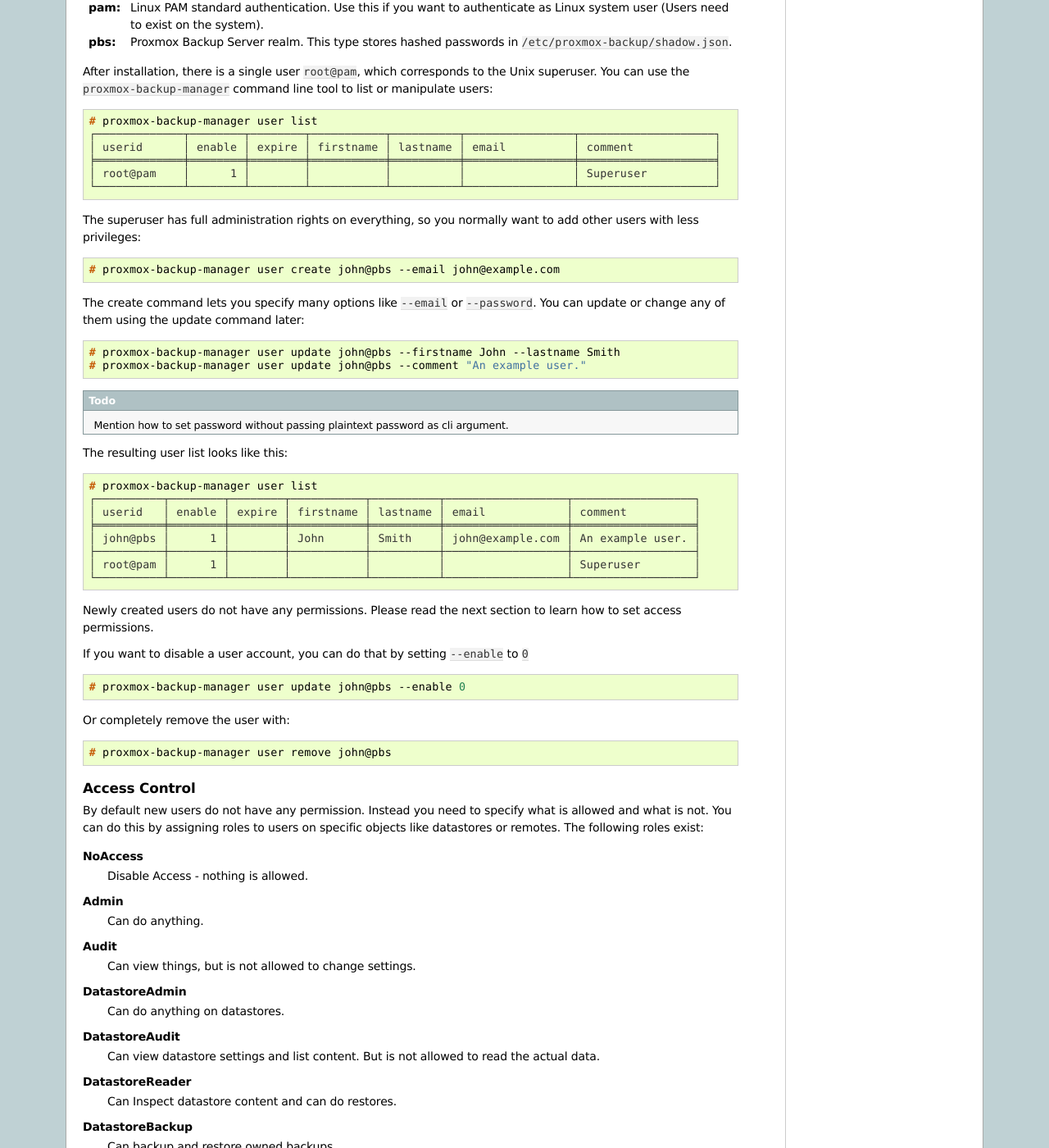
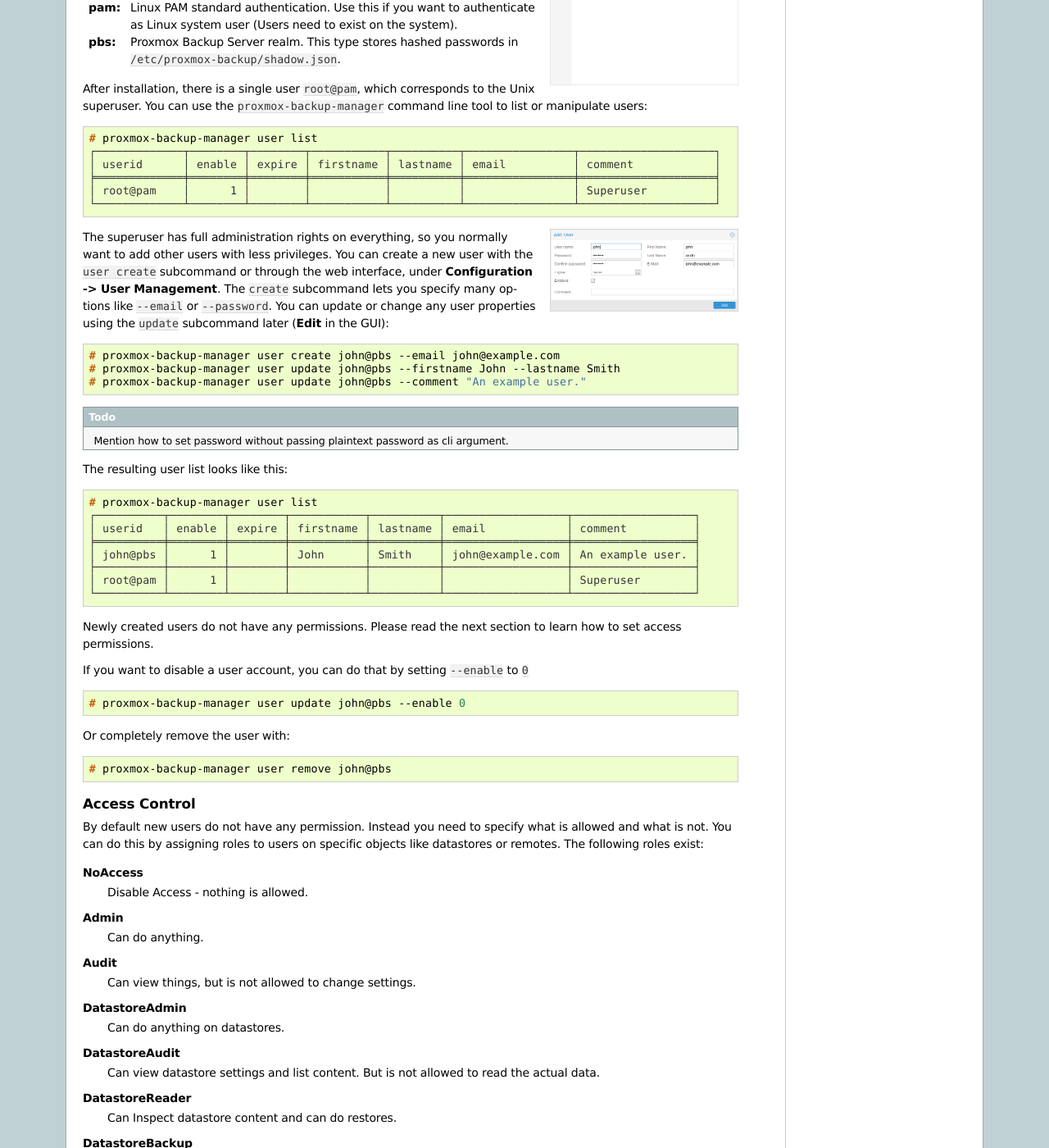
Before and after one commit to proxmox/proxmox-backup, a Sphinx documentation site: the page built from docs/administration-guide.rst, in a window 1280 px wide and 1400 px high, scrolled down 5143 px. Shown: the whole window at 82% size. Built offline with Sphinx 7.4.7, drawn with Linux system fonts in a browser that asks for light colours; some of the changed text lies outside the part shown.

Commit message:
User Management: Add screenshots and explanation
Add screenshots for user management section in web
interface and explain how to carry out relevant tasks
using it.

Signed-off-by: Dylan Whyte <d.whyte@proxmox.com>

```diff
--- a/docs/administration-guide.rst
+++ b/docs/administration-guide.rst
@@ -381,6 +381,11 @@
 User Management
 ~~~~~~~~~~~~~~~
 
+.. image:: images/screenshots/pbs-gui-user-management.png
+  :width: 230
+  :align: right
+  :alt: User management
+
 Proxmox Backup Server supports several authentication realms, and you need to
 choose the realm when you add a new user. Possible realms are:
 
@@ -405,19 +410,22 @@
   │ root@pam    │      1 │        │           │          │                │ Superuser          │
   └─────────────┴────────┴────────┴───────────┴──────────┴────────────────┴────────────────────┘
 
+.. image:: images/screenshots/pbs-gui-user-management-add-user.png
+  :width: 230
+  :align: right
+  :alt: Add a new user
+
 The superuser has full administration rights on everything, so you
-normally want to add other users with less privileges:
+normally want to add other users with less privileges. You can create a new
+user with the ``user create`` subcommand or through the web interface, under
+**Configuration -> User Management**. The ``create`` subcommand lets you specify
+many options like ``--email`` or ``--password``. You can update or change any
+user properties using the ``update`` subcommand later (**Edit** in the GUI):
+
 
 .. code-block:: console
 
   # proxmox-backup-manager user create john@pbs --email john@example.com
-
-The create command lets you specify many options like ``--email`` or
-``--password``. You can update or change any of them using the
-update command later:
-
-.. code-block:: console
-
   # proxmox-backup-manager user update john@pbs --firstname John --lastname Smith
   # proxmox-backup-manager user update john@pbs --comment "An example user."
 
@@ -495,9 +503,15 @@
 **RemoteSyncOperator**
   Is allowed to read data from a remote.
 
-You can use the ``acl`` subcommand to manage and monitor user permissions. For
-example, the command below will add the user ``john@pbs`` as a
-**DatastoreAdmin** for the data store ``store1``, located at ``/backup/disk1/store1``:
+  :width: 230
+  :align: right
+  :alt: Add permissions for user
+
+You can manage datastore permissions from **Configuration -> Permissions** in
+the web interface. Likewise, you can use the ``acl`` subcommand to manage and
+monitor user permissions from the command line. For example, the command below
+will add the user ``john@pbs`` as a **DatastoreAdmin** for the datastore
+``store1``, located at ``/backup/disk1/store1``:
 
 .. code-block:: console
 
```
